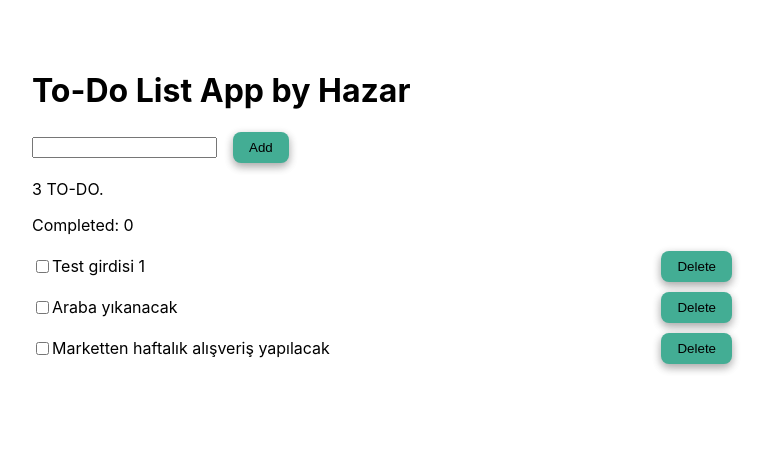
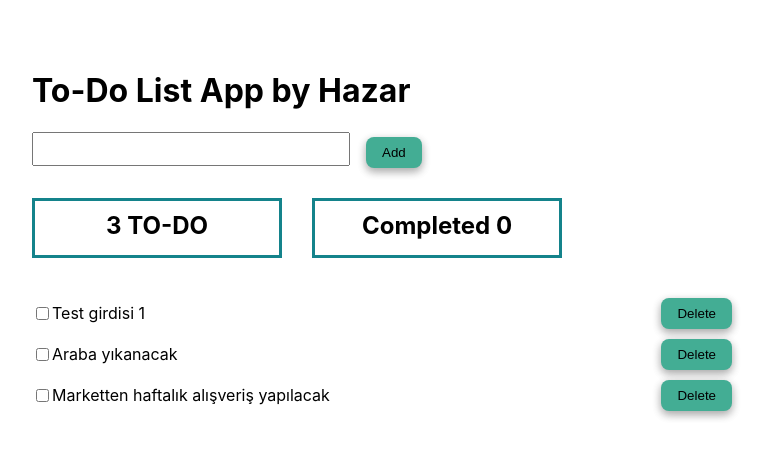
Before and after one commit to hzrkc/To-Do-List-App-with-React, a React (Create React App) app: page / in a window 1280 px wide. Shown: the top 458 px of the page, without its empty margins (258-1026 px from the left). Built offline with nearby package versions, Linux system fonts and the light colour scheme.

Commit message:
front end fix

```diff
--- a/src/components/TodoList.js
+++ b/src/components/TodoList.js
@@ -50,7 +50,7 @@ class TodoList extends Component {
     const completedItemCount = completedItems.length;
 
     return (
-      <div style={{ marginTop: '50px', display: 'flex', justifyContent: 'center' }}>
+      <div style={{ marginTop: '50px', display: 'flex', justifyContent: 'center'}}>
         <div style={{ width: '700px' }}>
           <h1>To-Do List App by Hazar</h1>
           <form onSubmit={this.handleNewItemSubmit}>
@@ -61,9 +61,21 @@ class TodoList extends Component {
             />
             <button type="submit">Add</button>
           </form>
+
+          <br></br>
+
           <div style={{ marginTop: '10px' }}>
-            <p>{this.state.items.length} TO-DO.</p>
-            <p>Completed: {completedItemCount}</p>
+
+          <div style={{ marginTop: '10px', display: 'flex', justifyContent: 'space-between' }}>
+            <span>
+              <span className="inline-blocks">{this.state.items.length}  TO-DO</span>
+              <span className="inline-blocks">Completed  {completedItemCount}</span>
+            </span>
+          </div>
+
+          <br></br>
+          <br></br>
+
             {this.state.items.map((item) => (
               <TodoItem
                 key={item.id}
--- a/src/styles/TodoList.css
+++ b/src/styles/TodoList.css
@@ -1,5 +1,6 @@
 input[type="text"] {
     margin-right: 1rem;
+    font-size: 1.5em;
   }
 
   button {
@@ -19,3 +20,16 @@ input[type="text"] {
   .completed {
     text-decoration: line-through;
   }
+
+  .inline-blocks {
+    width: 250px;
+    height: 60px;
+    display: inline-block;
+    border: 3.5px solid rgb(20, 131, 139);
+    padding: 10px 20px;
+    margin-right: 30px;
+    font-size: 1.5em;
+    font-weight: bold;
+    text-align: center;
+    box-sizing: border-box;
+  }
```
